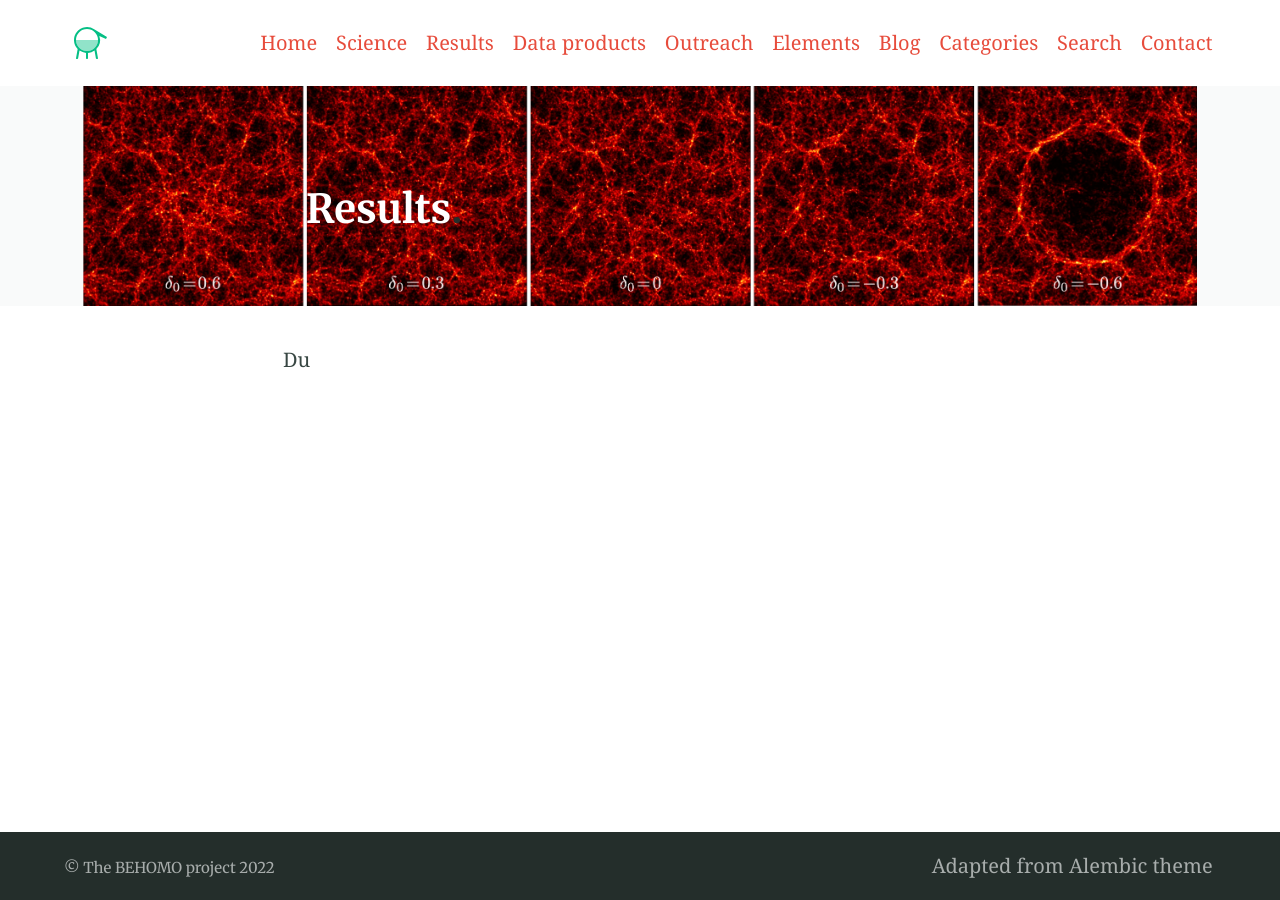
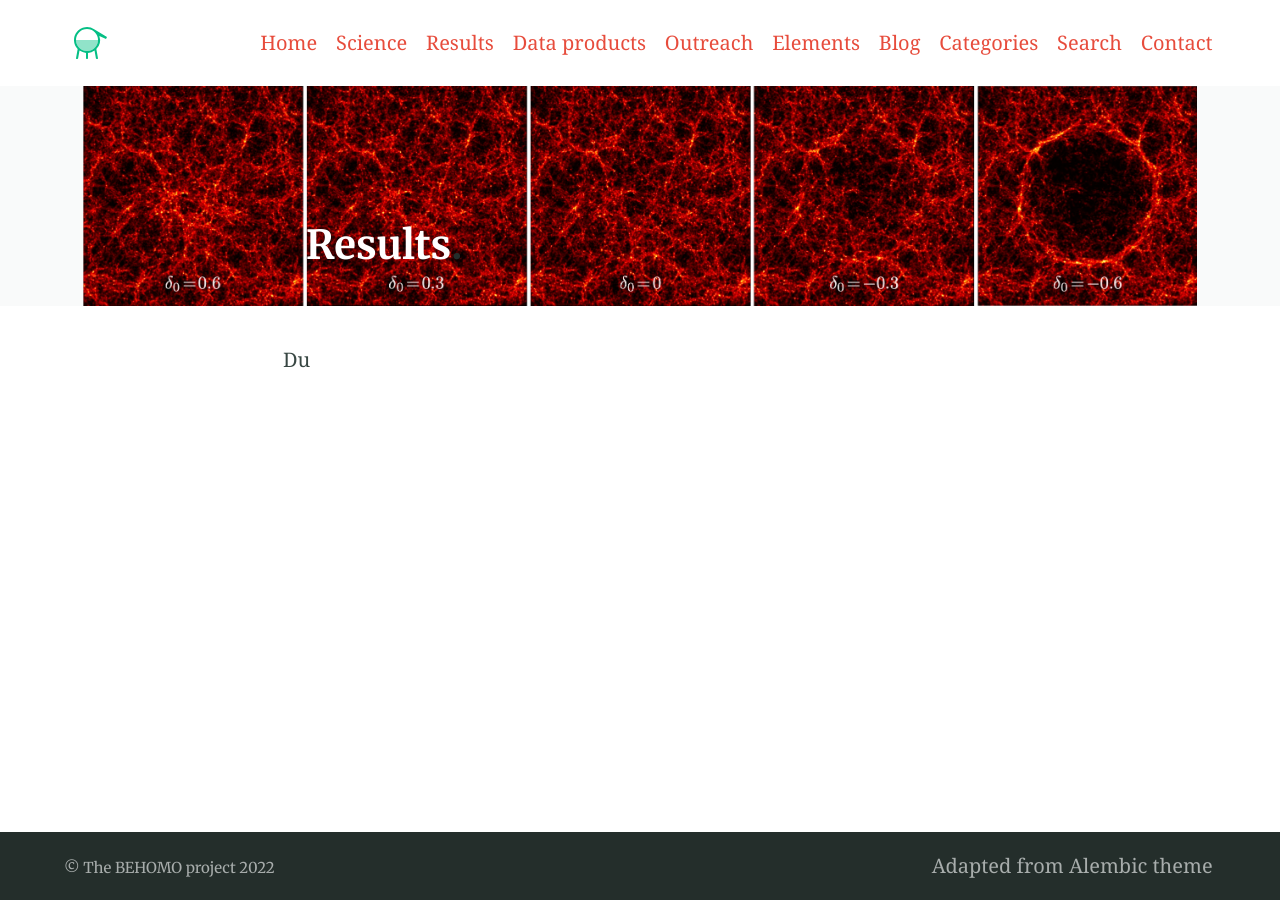
Before and after one commit to valerio-marra/BEHOMO-project, a Jekyll site: the page built from docs/results.md, in a window 1280 px wide. Built offline with Jekyll 4.4.1, drawn with Linux system fonts in a browser that asks for light colours.

Commit message:
Update site-feature.html

```diff
--- a/docs/_includes/site-feature.html
+++ b/docs/_includes/site-feature.html
@@ -8,7 +8,7 @@
 
 {% if feature_text or feature_image %}
   <div class="feature"{% if feature_image %} style="background-image: url({{ feature_image }});background-size: auto 220px;background-repeat: no-repeat;height: 220px;"{% endif %}>
-    <div class="container  typeset"{% if feature_text %} style="position: absolute;top: 50px;"{% endif %}>
+    <div class="container  typeset"{% if feature_text %} style="position: fixed;"{% endif %}>
       {{ feature_text | markdownify }}
     </div>
   </div>
```
